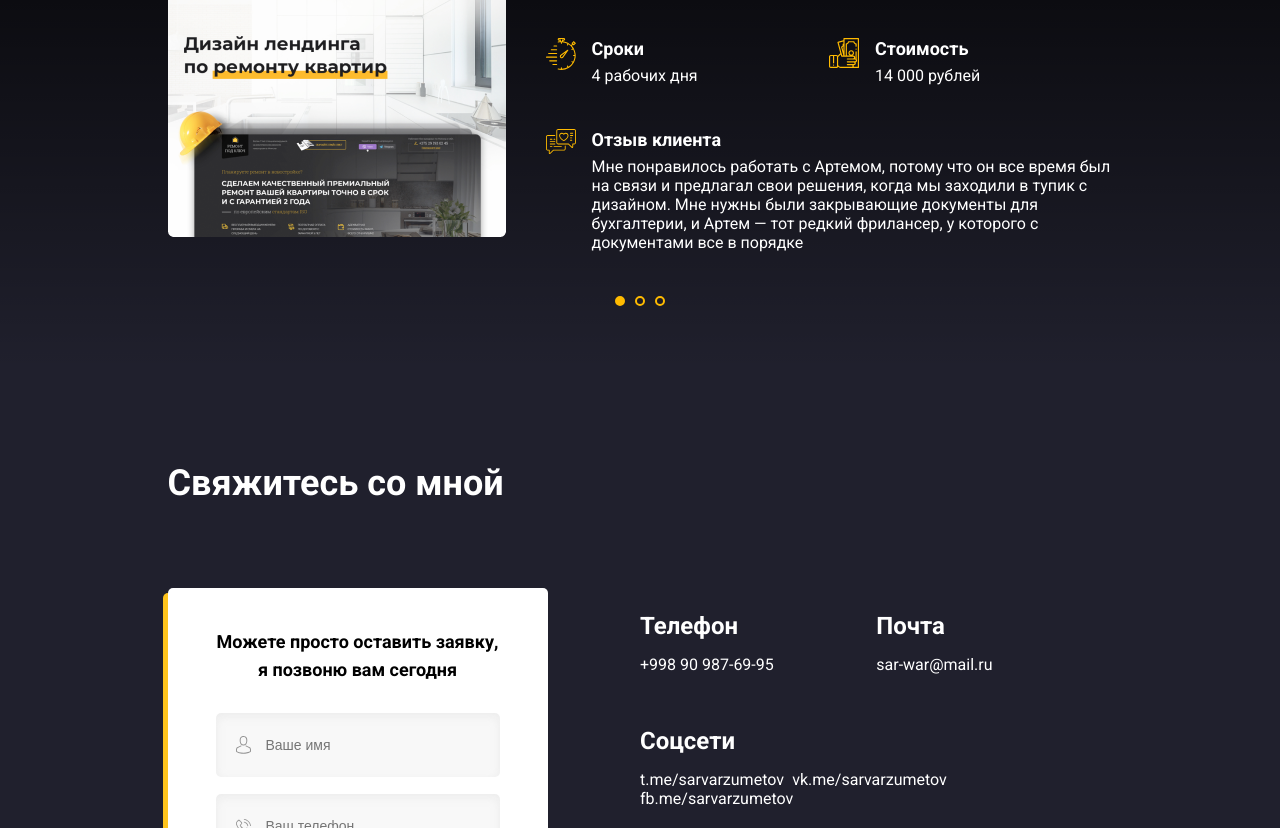
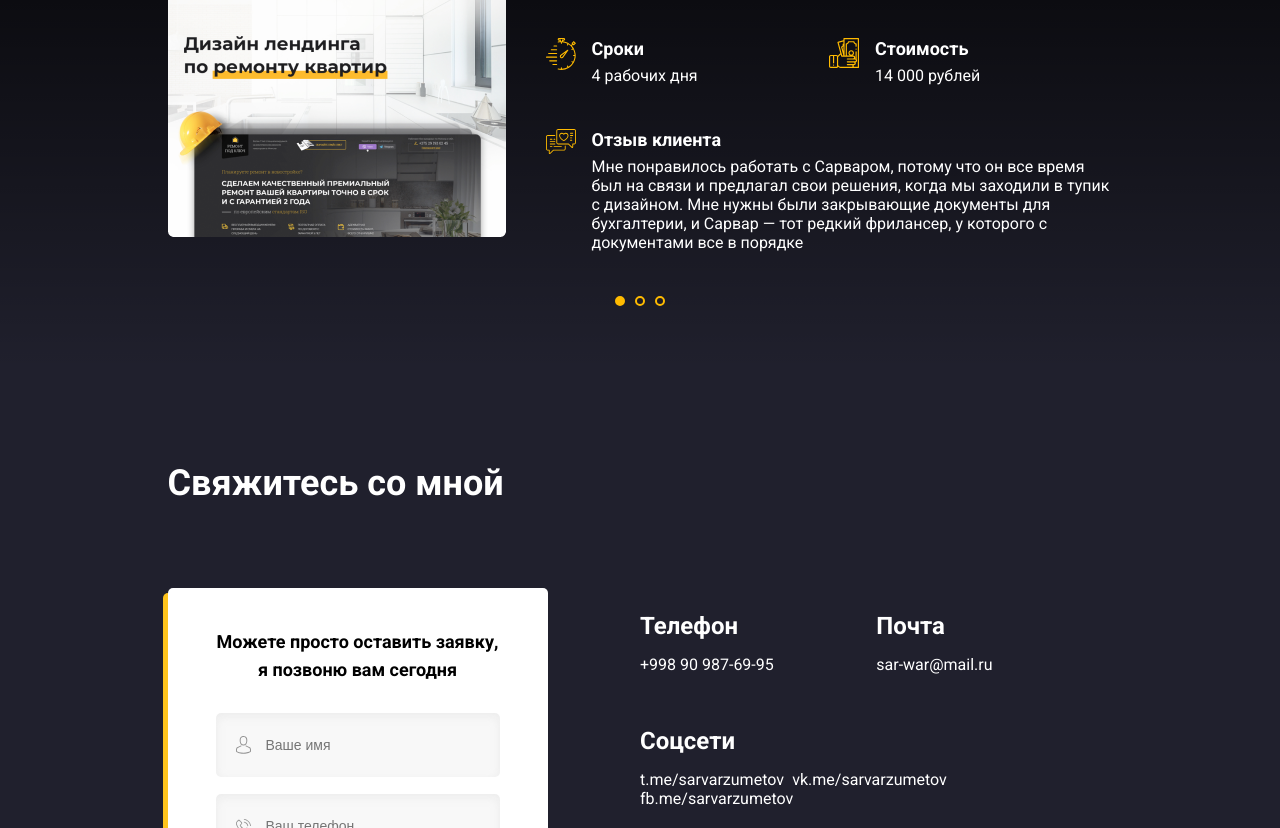
Before and after one commit to sarvarzumetov/my-site, a plain HTML site: page index.html in a window 1280 px wide. Shown: the part 1756-2584 px from the top of the page. Drawn offline with nearby package versions, Linux system fonts and the light colour scheme.

Commit message:
Update index.html

```diff
--- a/index.html
+++ b/index.html
@@ -214,10 +214,10 @@
                     <div class="project-description">
                       <h4 class="project-subtitle">Отзыв клиента</h4>
                       <p class="project-paragraph">
-                        Мне понравилось работать с Артемом, потому что он все
+                        Мне понравилось работать с Сарваром, потому что он все
                         время был на связи и предлагал свои решения, когда мы
                         заходили в тупик с дизайном. Мне нужны были закрывающие
-                        документы для бухгалтерии, и Артем — тот редкий
+                        документы для бухгалтерии, и Сарвар — тот редкий
                         фрилансер, у которого с документами все в порядке
                       </p>
                     </div>
@@ -270,10 +270,10 @@
                     <div class="project-description">
                       <h4 class="project-subtitle">Отзыв клиента</h4>
                       <p class="project-paragraph">
-                        Мне понравилось работать с Артемом, потому что он все
+                        Мне понравилось работать с Сарваром, потому что он все
                         время был на связи и предлагал свои решения, когда мы
                         заходили в тупик с дизайном. Мне нужны были закрывающие
-                        документы для бухгалтерии, и Артем — тот редкий
+                        документы для бухгалтерии, и Сарвар — тот редкий
                         фрилансер, у которого с документами все в порядке
                       </p>
                     </div>
```
